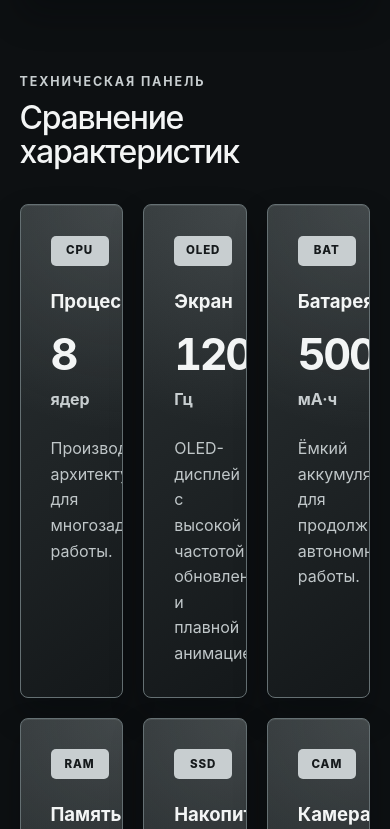
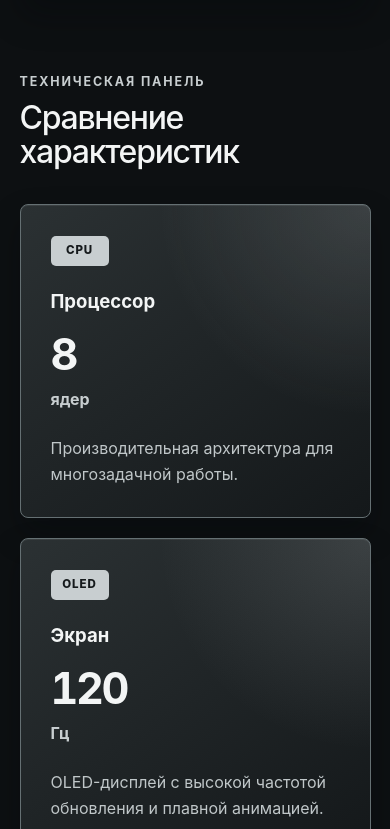
Before and after one commit to RiRi8509/932404.stulkova.marianna.lab3, a plain HTML site: page index.html in a window 390 px wide. Shown: the part 5759-6588 px from the top of the page. Drawn offline with Linux system fonts and the light colour scheme.

Commit message:
Добавлены адаптивность и документация лабораторной работы №3

```diff
--- a/style.css
+++ b/style.css
@@ -713,14 +713,18 @@ button:focus {
     }
 }
 
-/* Планшет: Flex 2 карточки */
+/* Планшет: Flex 2 карточки, Grid 2 колонки */
 @media (max-width: 1199px) {
     .gadget-card {
         flex-basis: calc(50% - 10px);
     }
+
+    .spec-grid {
+        grid-template-columns: repeat(2, minmax(0, 1fr));
+    }
 }
 
-/* Телефон: Flex 1 карточка */
+/* Телефон: Flex 1 карточка, Grid 1 колонка */
 @media (max-width: 767px) {
     .site-header {
         padding-bottom: 58px;
@@ -781,7 +785,8 @@ button:focus {
         margin-bottom: 72px;
     }
 
-    .gadgets-section {
+    .gadgets-section,
+    .comparison-section {
         margin-bottom: 72px;
     }
 
@@ -826,6 +831,10 @@ button:focus {
         height: 220px;
     }
 
+    .spec-grid {
+        grid-template-columns: 1fr;
+    }
+
     .site-footer {
         flex-direction: column;
         gap: 4px;
```
Also changed, not shown: 1 other file.
